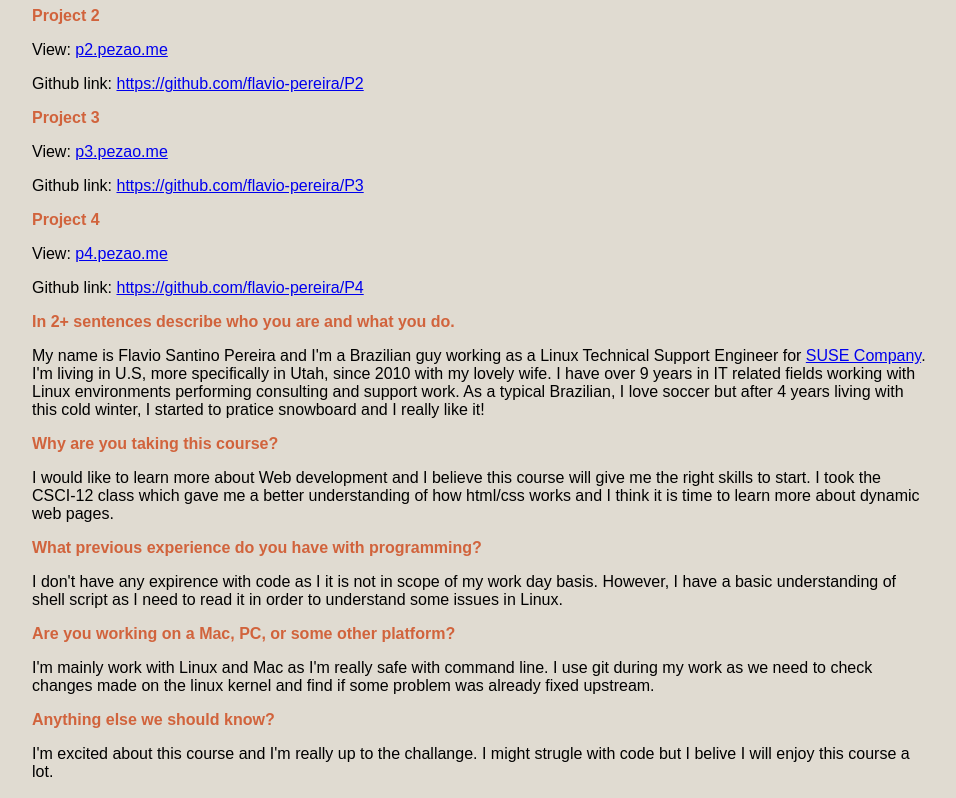
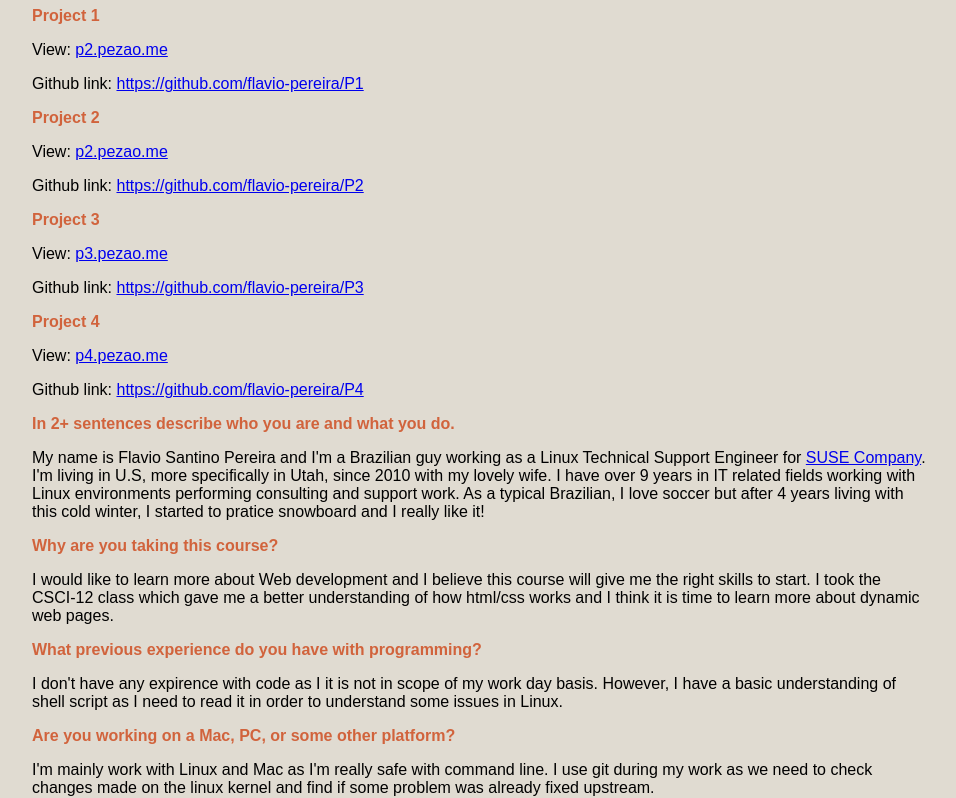
Before and after one commit to flavio-pereira/P1, a plain HTML site: page index.html in a window 1280 px wide. Shown: the part 250-1048 px from the top of the page, without its empty margins (160-1116 px from the left). Drawn offline with Linux system fonts and the light colour scheme.

Commit message:
Added P1 for index.hmtl file

```diff
--- a/index.html
+++ b/index.html
@@ -33,6 +33,11 @@ h2 {
 
 <body>
 <h1><img src="images/me.jpg" alt="Flavio Pereira"/><br>Flavio Pereira</h1>
+
+<h2>Project 1</h2>
+
+	<p> View: <a href="http://p1.pezao.me">p2.pezao.me</a><br></p>
+   	<p>Github link: <a href="https://github.com/flavio-pereira/P1"> https://github.com/flavio-pereira/P1</a></p>
 
 <h2>Project 2</h2>
 
```
